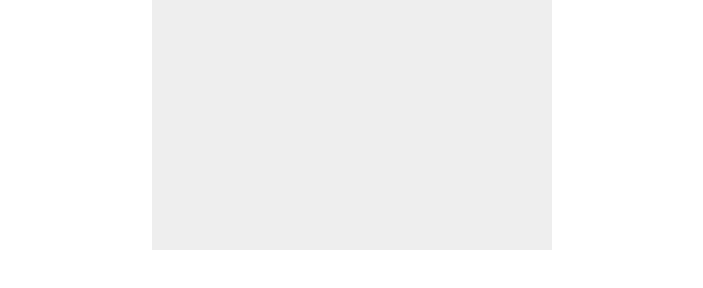
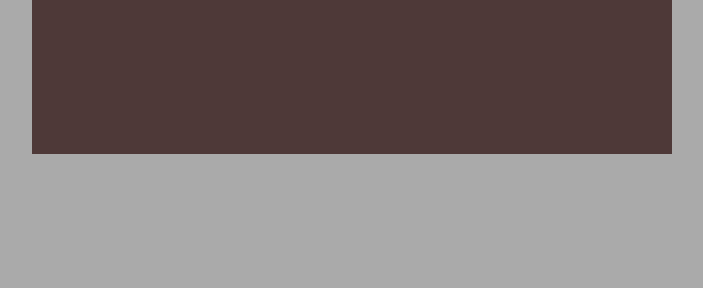
Before and after one commit to JasonBastin/Breaker-of-Thrones, a plain HTML site: page index.html in a window 1280 px wide. Shown: the whole page, without its empty margins (288-991 px from the left). Drawn offline with Linux system fonts and the light colour scheme.

Commit message:
I fucked up

```diff
--- a/index.html
+++ b/index.html
@@ -7,7 +7,13 @@
   <title>Breaker Of Thrones</title>
 </head>
 <body>
-  <canvas id="mycanvas" width="400" height="250"></canvas>
+
+  <div class="main">
+    <div class="canvasContainer">
+      <canvas id="myCanvas"></canvas>
+    </div>
+  </div>
+
   <script src="main.js"></script>
 </body>
 </html>
--- a/style.css
+++ b/style.css
@@ -5,11 +5,13 @@
 }
 
 body {
-  background: url(/images/game-of-thrones-phone-wallpaper.jpg) no-repeatj;
+background: #aaa;
 }
 
-canvas {
-  background: #eee;
+.main {
+  background: rgb(78, 56, 56);
   display: block;
-  margin: 0 auto;
+  margin: auto;
+  width: 50%;
+  height: 50%;
 }
```
